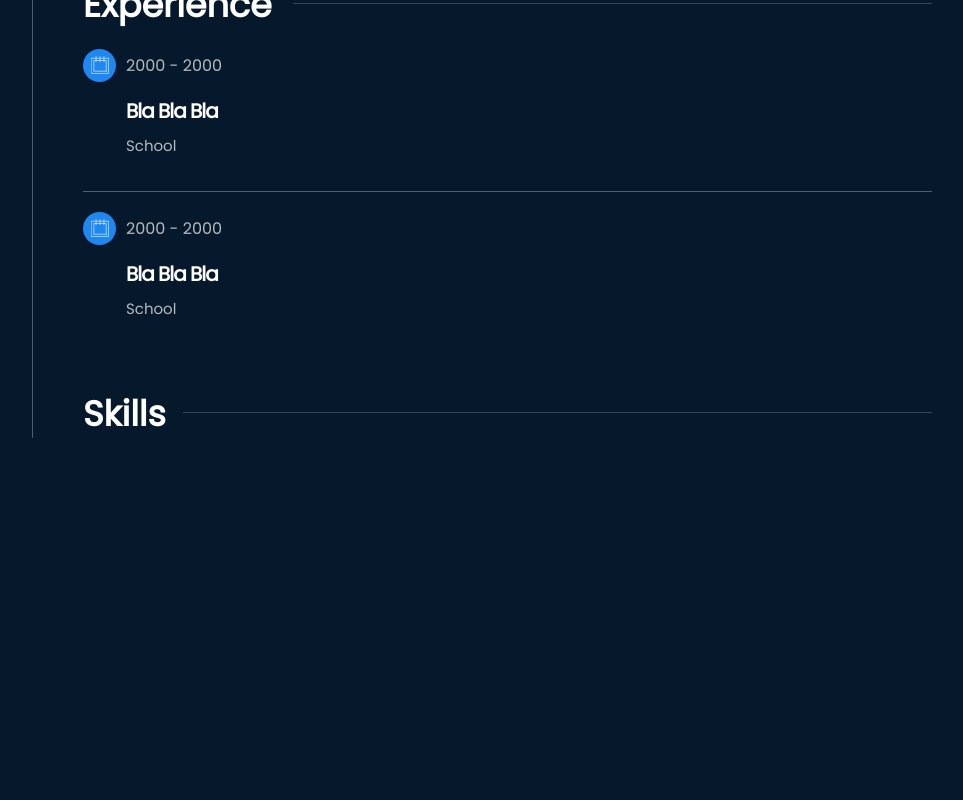
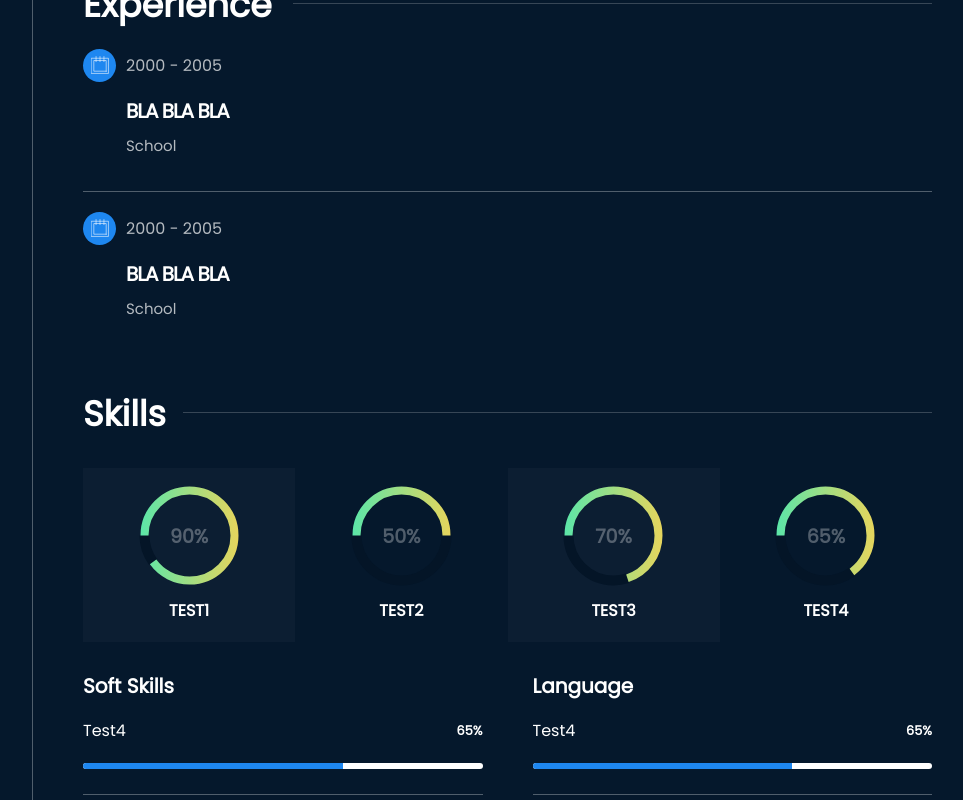
Before and after one commit to SHergibo/my-curriculum-vitae, a React (Create React App) app: page / in a window 1280 px wide. Shown: the part 1760-2560 px from the top of the page, without its empty margins (307-1270 px from the left). Before the commit the page ends 2198 px from the top, so only its background shows below. Built offline with nearby package versions, Linux system fonts and the light colour scheme; the HTML template or start-up script is replaced by a standard one.

Commit message:
ajout des skills canvas et skill bars

```diff
--- a/src/components/About.js
+++ b/src/components/About.js
@@ -19,7 +19,7 @@ function About() {
               <li><span>Email</span>: sachahergibo@gmail.com</li>
               <li><span>Address</span>: Route de Velaines, 24A 7543 Mourcourt</li>
               <li><span>Birthdate</span>: 24/04/92</li>
-              <li><span>Driver's license</span>: Holder of a B license and a car</li>
+              <li><span>Driver's license</span>: Holder of a B driver license and a car</li>
             </ul>
           </div>
         </div>
--- a/src/components/Resume.js
+++ b/src/components/Resume.js
@@ -1,4 +1,7 @@
 import React from 'react';
+import EducationExperience from './ResumeComponents/EducationExperience';
+import CanvasResume from './ResumeComponents/CanvasResume';
+import SkillBarResume from './ResumeComponents/SkillBarResume';
 
 function Resume() {
   return (
@@ -16,88 +19,38 @@ function Resume() {
       <div id="education" className="edu-expe">
         <div className="edu-container">
           <h2>Education</h2>
-          <div className="container-resume">
-            <div className="date-resume">
-              <span className="resume-svg">
-                <svg xmlns="http://www.w3.org/2000/svg" viewBox="0 0 64 64">
-                  <path data-name="layer1" fill="none" stroke="#202020" strokeMiterlimit="10" strokeWidth="2" d="M2 8h60v54H2z" strokeLinejoin="round" strokeLinecap="round">
-                  </path>
-                  <path data-name="layer2" fill="none" stroke="#202020" strokeMiterlimit="10" strokeWidth="2" d="M54 54H10V16h44v38z" strokeLinejoin="round" strokeLinecap="round">
-                  </path>
-                  <path data-name="layer1" fill="none" stroke="#202020" strokeMiterlimit="10" strokeWidth="2" d="M32 2v18M18 2v18M46 2v18" strokeLinejoin="round" strokeLinecap="round">
-                  </path>
-                </svg>
-              </span>
-              <p>2000 - 2000</p>
-            </div>
-            <div className="text-resume">
-              <h3>Bla Bla Bla</h3>
-              <p>School</p>
-            </div>
-          </div>
-          <div className="container-resume">
-            <div className="date-resume">
-              <span className="resume-svg">
-                <svg xmlns="http://www.w3.org/2000/svg" viewBox="0 0 64 64">
-                  <path data-name="layer1" fill="none" stroke="#202020" strokeMiterlimit="10" strokeWidth="2" d="M2 8h60v54H2z" strokeLinejoin="round" strokeLinecap="round">
-                  </path>
-                  <path data-name="layer2" fill="none" stroke="#202020" strokeMiterlimit="10" strokeWidth="2" d="M54 54H10V16h44v38z" strokeLinejoin="round" strokeLinecap="round">
-                  </path>
-                  <path data-name="layer1" fill="none" stroke="#202020" strokeMiterlimit="10" strokeWidth="2" d="M32 2v18M18 2v18M46 2v18" strokeLinejoin="round" strokeLinecap="round">
-                  </path>
-                </svg>
-              </span>
-              <p>2000 - 2000</p>
-            </div>
-            <div className="text-resume">
-              <h3>Bla Bla Bla</h3>
-              <p>School</p>
-            </div>
-          </div>
+          <EducationExperience begin="2000" end= "2005" title="BLA BLA BLA" school="School" />
+          <EducationExperience begin="2000" end= "2005" title="BLA BLA BLA" school="School" />
         </div>
         <div id="experience" className="exp-container">
           <h2>Experience</h2>
-          <div className="container-resume">
-            <div className="date-resume">
-              <span className="resume-svg">
-                <svg xmlns="http://www.w3.org/2000/svg" viewBox="0 0 64 64">
-                  <path data-name="layer1" fill="none" stroke="#202020" strokeMiterlimit="10" strokeWidth="2" d="M2 8h60v54H2z" strokeLinejoin="round" strokeLinecap="round">
-                  </path>
-                  <path data-name="layer2" fill="none" stroke="#202020" strokeMiterlimit="10" strokeWidth="2" d="M54 54H10V16h44v38z" strokeLinejoin="round" strokeLinecap="round">
-                  </path>
-                  <path data-name="layer1" fill="none" stroke="#202020" strokeMiterlimit="10" strokeWidth="2" d="M32 2v18M18 2v18M46 2v18" strokeLinejoin="round" strokeLinecap="round">
-                  </path>
-                </svg>
-              </span>
-              <p>2000 - 2000</p>
+          <EducationExperience begin="2000" end= "2005" title="BLA BLA BLA" school="School" />
+          <EducationExperience begin="2000" end= "2005" title="BLA BLA BLA" school="School" />
+        </div>
+        <div className="skill-container">
+          <h2>Skills</h2>
+          <div className="skill-canvas">
+            <CanvasResume id="canvas1" skill="test1" percentage="90"/>
+            <CanvasResume id="canvas2" skill="test2" percentage="50"/>
+            <CanvasResume id="canvas3" skill="test3" percentage="70"/>
+            <CanvasResume id="canvas4" skill="test4" percentage="65"/>
+          </div>
+          <div className="skill-bars">
+            <div className="soft-skills">
+              <h4>Soft Skills</h4>
+              <SkillBarResume skill="test4" percentage="65"/>
+              <SkillBarResume skill="test4" percentage="65"/>
+              <SkillBarResume skill="test4" percentage="65"/>
+              <SkillBarResume skill="test4" percentage="65"/>
             </div>
-            <div className="text-resume">
-              <h3>Bla Bla Bla</h3>
-              <p>School</p>
+            <div className="language-skills">
+              <h4>Language</h4>
+              <SkillBarResume skill="test4" percentage="65"/>
+              <SkillBarResume skill="test4" percentage="65"/>
+              <SkillBarResume skill="test4" percentage="65"/>
+              <SkillBarResume skill="test4" percentage="65"/>
             </div>
           </div>
-          <div className="container-resume">
-            <div className="date-resume">
-              <span className="resume-svg">
-                <svg xmlns="http://www.w3.org/2000/svg" viewBox="0 0 64 64">
-                  <path data-name="layer1" fill="none" stroke="#202020" strokeMiterlimit="10" strokeWidth="2" d="M2 8h60v54H2z" strokeLinejoin="round" strokeLinecap="round">
-                  </path>
-                  <path data-name="layer2" fill="none" stroke="#202020" strokeMiterlimit="10" strokeWidth="2" d="M54 54H10V16h44v38z" strokeLinejoin="round" strokeLinecap="round">
-                  </path>
-                  <path data-name="layer1" fill="none" stroke="#202020" strokeMiterlimit="10" strokeWidth="2" d="M32 2v18M18 2v18M46 2v18" strokeLinejoin="round" strokeLinecap="round">
-                  </path>
-                </svg>
-              </span>
-              <p>2000 - 2000</p>
-            </div>
-            <div className="text-resume">
-              <h3>Bla Bla Bla</h3>
-              <p>School</p>
-            </div>
-          </div>
-        </div>
-        <div className="skill-conainer">
-          <h2>Skills</h2>
         </div>
       </div>
     </div>
--- /dev/null
+++ b/src/components/ResumeComponents/CanvasResume.js
@@ -0,0 +1,54 @@
+import React, { useEffect } from 'react';
+
+function CanvasResume(props) {
+  useEffect(() => {
+    const percentToRadians = (percentage) => {
+      let degrees = percentage * 360 / 100;
+      return ((degrees + 180) / 180) * Math.PI;
+    }
+
+    const drawCanvas = (percentage, radius, canvas) => {
+      let ctx = canvas.getContext('2d');
+      let x = canvas.width / 2;
+      let y = canvas.height / 2;
+      let start = percentToRadians(0);
+      let end = percentToRadians(percentage);
+      let counterClockwise = true;
+      ctx.beginPath();
+      ctx.arc(x, y, radius, start, end, counterClockwise);
+      ctx.lineWidth = 10;
+      ctx.strokeStyle = '#041527';
+      ctx.stroke();
+      counterClockwise = false;
+      ctx.beginPath();
+      ctx.arc(x, y, radius, start, end, counterClockwise);
+      ctx.lineWidth = 8;
+      let gradient = ctx.createLinearGradient(0,0,255,0);
+
+      gradient.addColorStop(0.000, 'rgb(65, 233, 183)');
+      gradient.addColorStop(0.5000, 'rgb(246, 211, 84)');
+      ctx.strokeStyle = gradient;
+      ctx.stroke();
+
+    }
+
+    let canvas = document.getElementById(props.id);
+    let percentage = props.percentage;
+    let radius;
+    radius = canvas.width / 3;
+
+    drawCanvas(percentage, radius, canvas);
+  });
+
+  return (
+    <div className="canvas-container">
+      <div className="canvas">
+        <canvas id={props.id} width="135" height="135"></canvas>
+        <span>{props.percentage}%</span>
+      </div>
+      <p>{props.skill}</p>
+    </div>
+  );
+}
+
+export default CanvasResume;
--- /dev/null
+++ b/src/components/ResumeComponents/EducationExperience.js
@@ -0,0 +1,27 @@
+import React from 'react';
+
+function EducationExperience(props) {
+  return (
+    <div className="container-resume">
+      <div className="date-resume">
+        <span className="resume-svg">
+          <svg xmlns="http://www.w3.org/2000/svg" viewBox="0 0 64 64">
+            <path data-name="layer1" fill="none" stroke="#202020" strokeMiterlimit="10" strokeWidth="2" d="M2 8h60v54H2z" strokeLinejoin="round" strokeLinecap="round">
+            </path>
+            <path data-name="layer2" fill="none" stroke="#202020" strokeMiterlimit="10" strokeWidth="2" d="M54 54H10V16h44v38z" strokeLinejoin="round" strokeLinecap="round">
+            </path>
+            <path data-name="layer1" fill="none" stroke="#202020" strokeMiterlimit="10" strokeWidth="2" d="M32 2v18M18 2v18M46 2v18" strokeLinejoin="round" strokeLinecap="round">
+            </path>
+          </svg>
+        </span>
+        <p>{props.begin} - {props.end}</p>
+      </div>
+      <div className="text-resume">
+        <h3>{props.title}</h3>
+        <p>{props.school}</p>
+      </div>
+    </div>
+  );
+}
+
+export default EducationExperience;
--- /dev/null
+++ b/src/components/ResumeComponents/SkillBarResume.js
@@ -0,0 +1,17 @@
+import React from 'react';
+
+function SkillBarResume(props) {
+  return (
+    <div className="skill-bar-container">
+      <div className="info-skill">
+        <p>{props.skill}</p>
+        <span>{props.percentage}%</span>
+      </div>
+      <div className="skill-bar">
+        <div style={{ width: props.percentage + '%' }}></div>
+      </div>
+    </div>
+  );
+}
+
+export default SkillBarResume;
--- a/src/styles/Resume.scss
+++ b/src/styles/Resume.scss
@@ -1,6 +1,5 @@
 .resume {
   display: flex;
-
 }
 
 .resume-title {
@@ -11,6 +10,7 @@
 }
 
 .list-resume {
+  display: none;
   margin-top: 30px;
   font-weight: bolder;
   ul {
@@ -50,64 +50,40 @@
   @include title-resume(210px);
 }
 
-.skill-conainer{
+.skill-container{
   @include title-resume(100px);
 }
 
-.container-resume:not(:last-child){
-  border-bottom: $border;
-}
-
-.container-resume{
-  transition: .5s ease-in-out;
-  &:hover{
-    h3{
-      color: $blue;
-    }
+.skill-canvas{
+  display: flex;
+  justify-content: center;
+  margin: 30px 0;
+  .canvas-container:nth-child(2n+1){
+    background-color: $grey-five;
   }
 }
 
-.date-resume{
+.skill-bars{
   display: flex;
-  align-items: center;
-  margin-top: 20px;
-  p{
-    margin-left: 10px;
-    color: $grey-one;
+  .soft-skills, .language-skills{
+    width: 50%;
+    h4{
+      color: #ffffff;
+      font-size: 20px;
+    }
+  }
+  .soft-skills{
+    margin-right: 25px;
+  }
+  .language-skills{
+    margin-left: 25px;
   }
 }
 
-.resume-svg{
-  display: flex;
-  justify-content: center;
-  align-items: center;
-  width: 33px;
-  height: 33px;
-  background-color: $blue;
-  border-radius: 50%;
-  svg{
-    margin-top: -2px;
-    width: 18px;
-    height: 18px;
-    path{
-      stroke: #ffffff;
-    }
+/*Media queries*/
+
+@media screen and (min-width: 426px) {
+  .list-resume{
+    display: block;
   }
 }
-
-.text-resume{
-  margin: 15px 0 35px 43px;
-  h3{
-    color: #ffffff;
-    margin-bottom: 10px;
-    font-size: 1.25rem;
-    line-height: 1.4;
-    font-weight: 700;
-    letter-spacing: -1px;
-    transition: .2s ease-in-out;
-  }
-  p{
-    color: $grey-one;
-    font-size: 15px;
-  }
-}
--- /dev/null
+++ b/src/styles/ResumeStyles.scss/Canvas.scss
@@ -0,0 +1,32 @@
+.canvas-container {
+  width: 25%;
+  text-align: center;
+  p {
+    color: #ffffff;
+    font-size: 16px;
+    font-weight: bold;
+    text-transform: uppercase;
+    margin-top: -10px;
+    margin-bottom: 20px;
+  }
+}
+
+.canvas{
+  position: relative;
+  span{
+    width: 100%;
+    position: absolute;
+    top: calc(50% - 12px);
+    left: 0;
+    color: $grey-three;
+    font-size: 19px;
+    font-weight: 900;
+    line-height: 19px;
+    transition: 0.2s ease-in-out;
+  }
+  &:hover{
+    span{
+      color: $blue;
+    }
+  }
+}
--- /dev/null
+++ b/src/styles/ResumeStyles.scss/EducationExperience.scss
@@ -0,0 +1,57 @@
+.container-resume:not(:last-child) {
+  border-bottom: $border;
+}
+
+.container-resume {
+  transition: 0.5s ease-in-out;
+  &:hover {
+    h3 {
+      color: $blue;
+    }
+  }
+}
+
+.date-resume {
+  display: flex;
+  align-items: center;
+  margin-top: 20px;
+  p {
+    margin-left: 10px;
+    color: $grey-one;
+  }
+}
+
+.resume-svg {
+  display: flex;
+  justify-content: center;
+  align-items: center;
+  width: 33px;
+  height: 33px;
+  background-color: $blue;
+  border-radius: 50%;
+  svg {
+    margin-top: -2px;
+    width: 18px;
+    height: 18px;
+    path {
+      stroke: #ffffff;
+    }
+  }
+}
+
+.text-resume {
+  margin: 15px 0 35px 43px;
+  h3 {
+    color: #ffffff;
+    margin-bottom: 10px;
+    font-size: 1.25rem;
+    line-height: 1.4;
+    font-weight: 700;
+    letter-spacing: -1px;
+    transition: 0.2s ease-in-out;
+  }
+  p {
+    color: $grey-one;
+    font-size: 15px;
+  }
+}
--- /dev/null
+++ b/src/styles/ResumeStyles.scss/SkillBar.scss
@@ -0,0 +1,40 @@
+.skill-bar-container {
+  display: flex;
+  flex-direction: column;
+  width: 100%;
+}
+
+.skill-bar-container:not(:last-child){
+  border-bottom: $border;
+}
+
+.info-skill{
+  display: flex;
+  justify-content: space-between;
+  align-items: center;
+  width: 100%;
+  margin-top: 20px;
+  p, span{
+    color: #ffffff;
+  }
+  p{
+    text-transform: capitalize;
+  }
+  span{
+    font-weight: bolder;
+    font-size: 80%;
+  }
+}
+
+.skill-bar{
+  margin: 20px 0 25px 0;
+  width: 100%;
+  height: 6px;
+  background-color: #ffffff;
+  border-radius: 5px;
+  overflow: hidden;
+  div{
+    background-color: $blue;
+    height: 6px;
+  }
+}
--- a/src/styles/Styles.scss
+++ b/src/styles/Styles.scss
@@ -5,3 +5,6 @@
 @import 'Nav.scss';
 @import 'About.scss';
 @import 'Resume.scss';
+@import './ResumeStyles.scss/EducationExperience.scss';
+@import './ResumeStyles.scss/Canvas.scss';
+@import './ResumeStyles.scss/SkillBar.scss';
--- a/src/styles/Variables.scss
+++ b/src/styles/Variables.scss
@@ -2,6 +2,7 @@ $grey-one: rgba(255, 255, 255, 0.7);
 $grey-two: rgba(255, 255, 255, 0.5);
 $grey-three: rgba(255, 255, 255, 0.3);
 $grey-four: rgba(255, 255, 255, 0.2);
+$grey-five: rgba(255, 255, 255, 0.027);
 $border: 0.5px solid rgba(255, 255, 255, 0.3);
 $blue: #1e87f0;
 $principal-color: #05182c;
```
